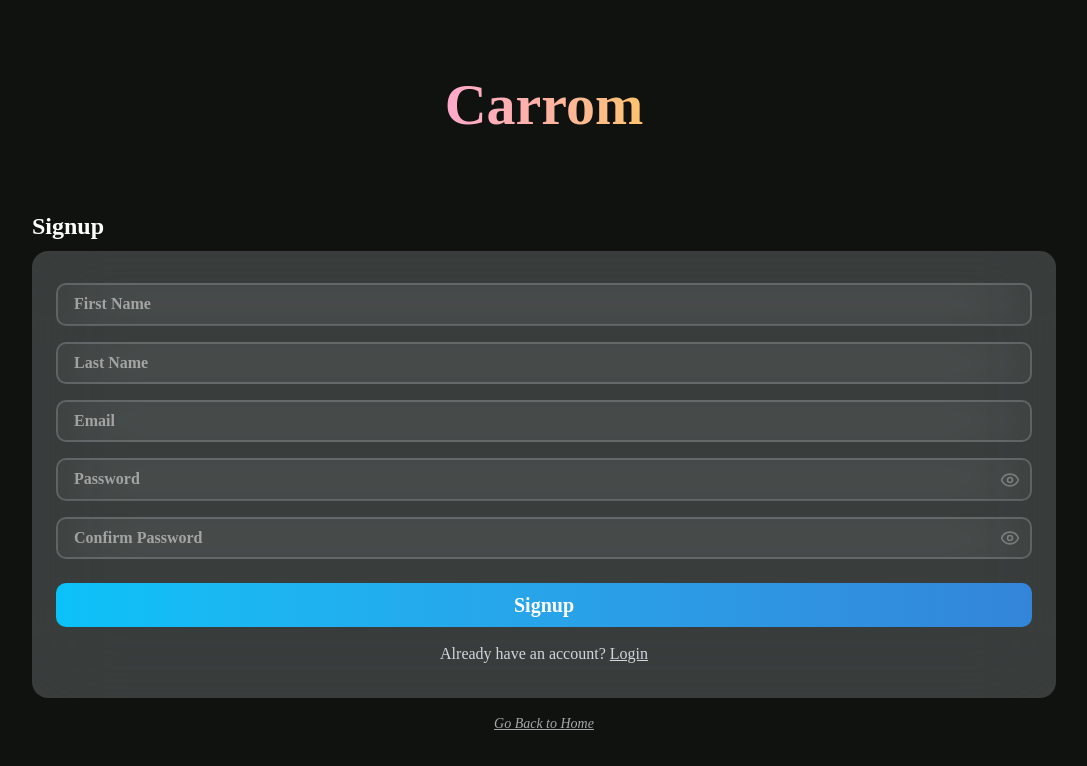
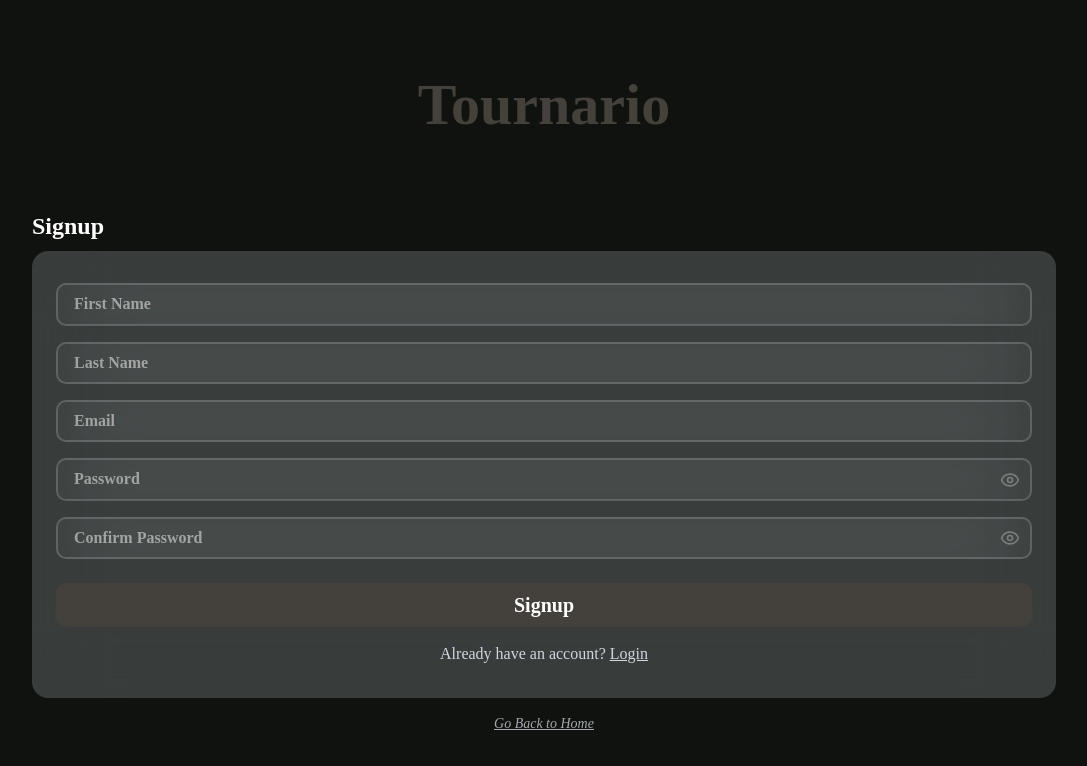
Before and after one commit to hellofarooqui/tournament-tracker, a React (Vite) app in the folder client/: page /register in a window 1280 px wide. Shown: the top 766 px of the page, without its empty margins (96-1183 px from the left). Built offline with nearby package versions, Linux system fonts and the light colour scheme; a web font is replaced by a local one.

Commit message:
corrected login and signup pages

```diff
--- a/client/src/pages/Login.jsx
+++ b/client/src/pages/Login.jsx
@@ -43,7 +43,7 @@ const Login = () => {
       <div className="w-[80%] flex flex-col gap-y-4 text-xl font-semibold  ">
         <div className="flex flex-col items-center gap-y-4 mb-16">
           <Link to="/">
-            <h1 className="text-[58px] font-semibold  bg-gradient-to-r from-[#FFA9CC] via-[#FEB2A4] to-[#FFC36B] bg-clip-text text-transparent">
+            <h1 className="text-[58px] font-semibold text-stone-700">
               Tournario
             </h1>
           </Link>
@@ -83,9 +83,9 @@ const Login = () => {
             <div className="w-full flex flex-col gap-y-4 text-xl  text-white mt-2">
               <button
                 type="submit"
-                className="flex-1 bg-gradient-to-r from-[#0AC2F8] to-[#3385D9] py-2 rounded-[10px] mt-4 text-center"
+                className="flex-1 bg-stone-700 text-white py-2 rounded-[10px] mt-4 text-center"
               >
-                {loading ? <Loader2 className="animate-spin" /> : "Login"}
+                {loading ? <Loader2 className="animate-spin text-white" /> : "Login"}
               </button>
               <p className="text-center text-[16px] font-thin text-stone-400">
                 Don't have an account?{" "}
--- a/client/src/pages/Signup.jsx
+++ b/client/src/pages/Signup.jsx
@@ -61,8 +61,8 @@ const Signup = () => {
       <div className="w-[80%] flex flex-col gap-y-4 text-xl font-semibold ">
         <div className="flex flex-col items-center gap-y-4 mb-16">
           <Link to="/">
-            <h1 className="text-[58px] font-semibold  bg-gradient-to-r from-[#FFA9CC] via-[#FEB2A4] to-[#FFC36B] bg-clip-text text-transparent">
-              Carrom
+            <h1 className="text-[58px] font-semibold text-stone-700">
+              Tournario
             </h1>
           </Link>
         </div>
@@ -135,9 +135,9 @@ const Signup = () => {
             <div className="w-full flex flex-col gap-y-4 text-xl  text-white mt-2">
               <button
                 type="submit"
-                className="flex-1 bg-gradient-to-r from-[#0AC2F8] to-[#3385D9] py-2 rounded-[10px]"
+                className="flex-1 bg-stone-700 py-2 rounded-[10px]"
               >
-                {loading ? <Loader2 className="animate-spin" /> : "Signup"}
+                {loading ? <Loader2 className="animate-spin text-white" /> : "Signup"}
               </button>
               <p className="text-center text-[16px] font-thin text-slate-200/90">
                 Already have an account?{" "}
```
